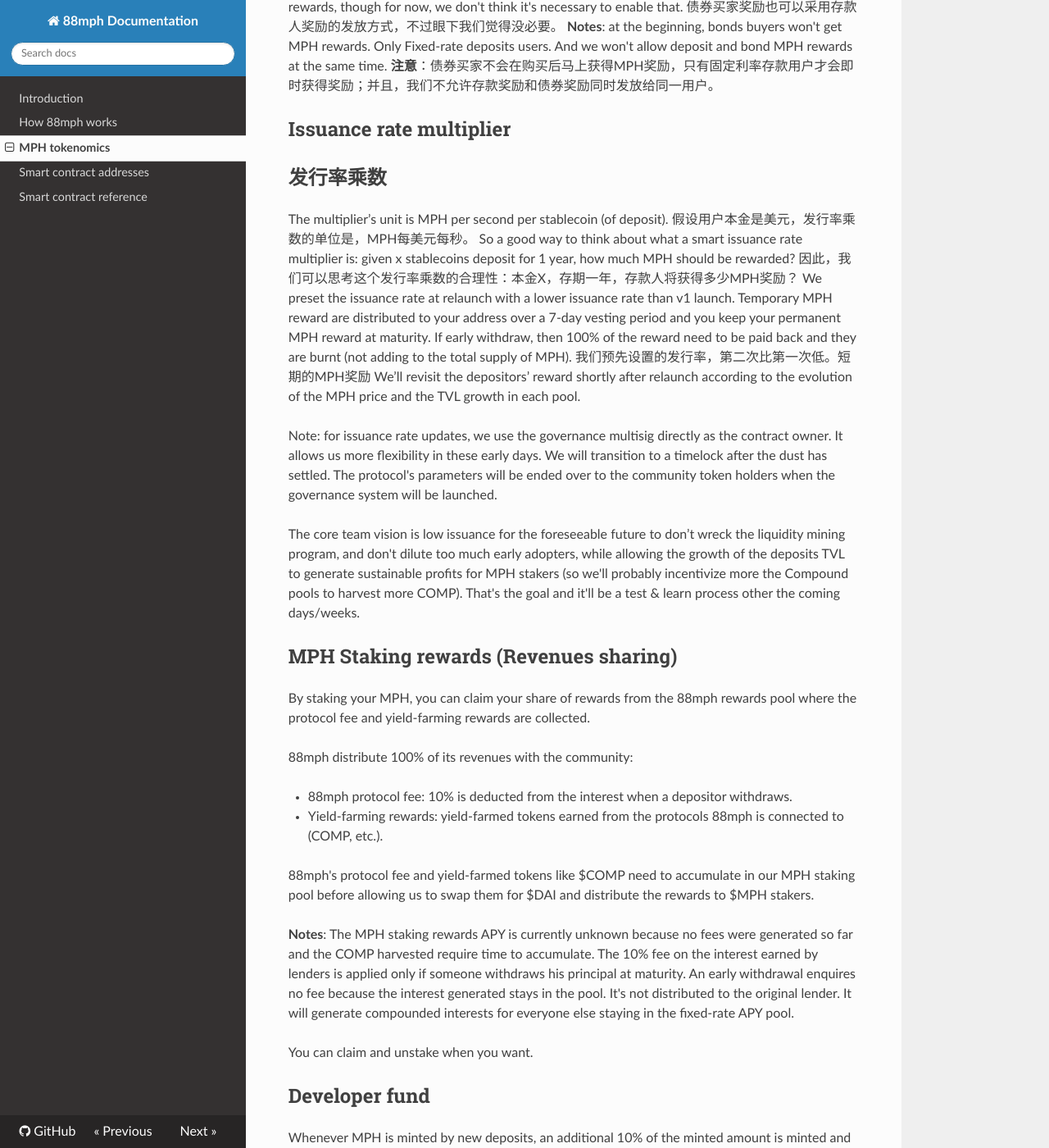
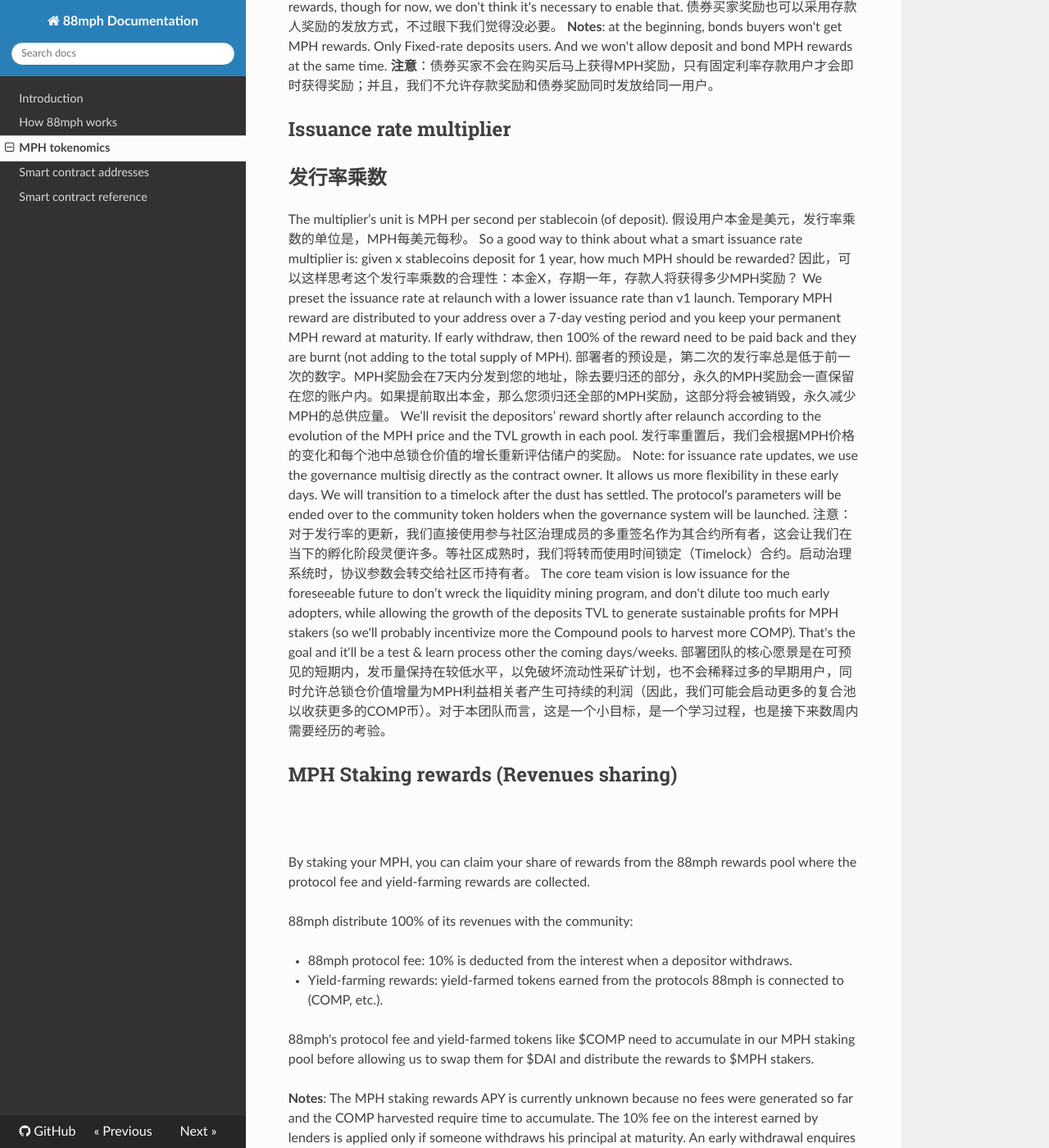
Before and after one commit to 88mphapp/docs, an MkDocs documentation site: the page built from docs/mph.md, in a window 1280 px wide and 1400 px high, scrolled down 1878 px. Shown: the whole window at 82% size. Built offline with MkDocs 1.6.1, drawn with Linux system fonts in a browser that asks for light colours; nearby versions of some CDN libraries; formulas are drawn with MathJax 3.

Commit message:
Update mph.md

```diff
--- a/docs/mph.md
+++ b/docs/mph.md
@@ -35,18 +35,18 @@
 The multiplier’s unit is MPH per second per stablecoin (of deposit).
 假设用户本金是美元，发行率乘数的单位是，MPH每美元每秒。
 So a good way to think about what a smart issuance rate multiplier is: given x stablecoins deposit for 1 year, how much MPH should be rewarded?
-因此，我们可以思考这个发行率乘数的合理性：本金X，存期一年，存款人将获得多少MPH奖励？
+因此，可以这样思考这个发行率乘数的合理性：本金X，存期一年，存款人将获得多少MPH奖励？
 We preset the issuance rate at relaunch with a lower issuance rate than v1 launch. Temporary MPH reward are distributed to your address over a 7-day vesting period and you keep your permanent MPH reward at maturity. If early withdraw, then 100% of the reward need to be paid back and they are burnt (not adding to the total supply of MPH).
-我们预先设置的发行率，第二次比第一次低。短期的MPH奖励
+部署者的预设是，第二次的发行率总是低于前一次的数字。MPH奖励会在7天内分发到您的地址，除去要归还的部分，永久的MPH奖励会一直保留在您的账户内。如果提前取出本金，那么您须归还全部的MPH奖励，这部分将会被销毁，永久减少MPH的总供应量。
 We’ll revisit the depositors’ reward shortly after relaunch according to the evolution of the MPH price and the TVL growth in each pool.
-
+发行率重置后，我们会根据MPH价格的变化和每个池中总锁仓价值的增长重新评估储户的奖励。
 Note: for issuance rate updates, we use the governance multisig directly as the contract owner. It allows us more flexibility in these early days. We will transition to a timelock after the dust has settled. The protocol's parameters will be ended over to the community token holders when the governance system will be launched.
-
+注意：对于发行率的更新，我们直接使用参与社区治理成员的多重签名作为其合约所有者，这会让我们在当下的孵化阶段灵便许多。等社区成熟时，我们将转而使用时间锁定（Timelock）合约。启动治理系统时，协议参数会转交给社区币持有者。
 The core team vision is low issuance for the foreseeable future to don’t wreck the liquidity mining program, and don't dilute too much early adopters, while allowing the growth of the deposits TVL to generate sustainable profits for MPH stakers (so we'll probably incentivize more the Compound pools to harvest more COMP). That's the goal and it'll be a test & learn process other the coming days/weeks.
-
+部署团队的核心愿景是在可预见的短期内，发币量保持在较低水平，以免破坏流动性采矿计划，也不会稀释过多的早期用户，同时允许总锁仓价值增量为MPH利益相关者产生可持续的利润（因此，我们可能会启动更多的复合池以收获更多的COMP币）。对于本团队而言，这是一个小目标，是一个学习过程，也是接下来数周内需要经历的考验。
 
 ## MPH Staking rewards (Revenues sharing)
-
+##
 By staking your MPH, you can claim your share of rewards from the 88mph rewards pool where the protocol fee and yield-farming rewards are collected.
 
 88mph distribute 100% of its revenues with the community:
```
